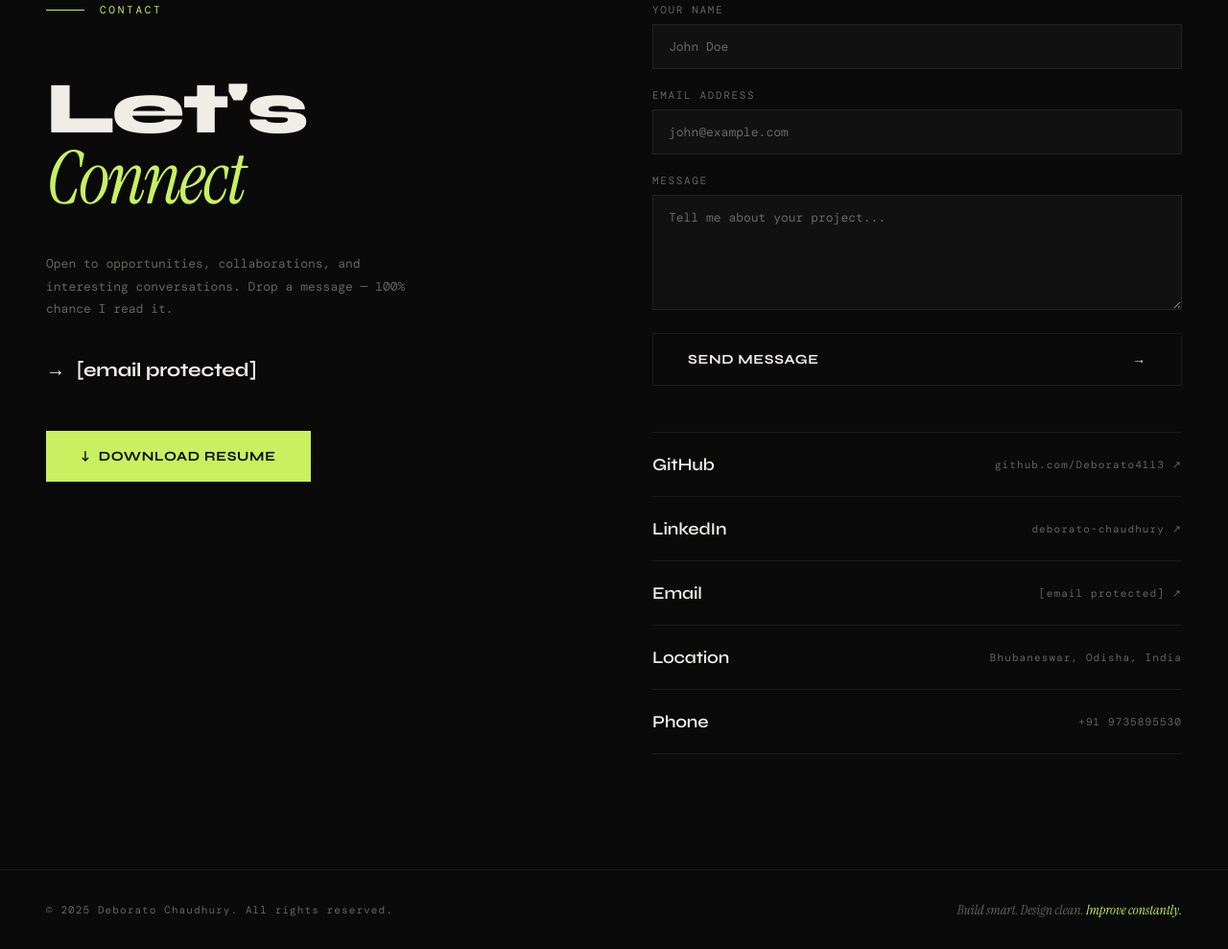
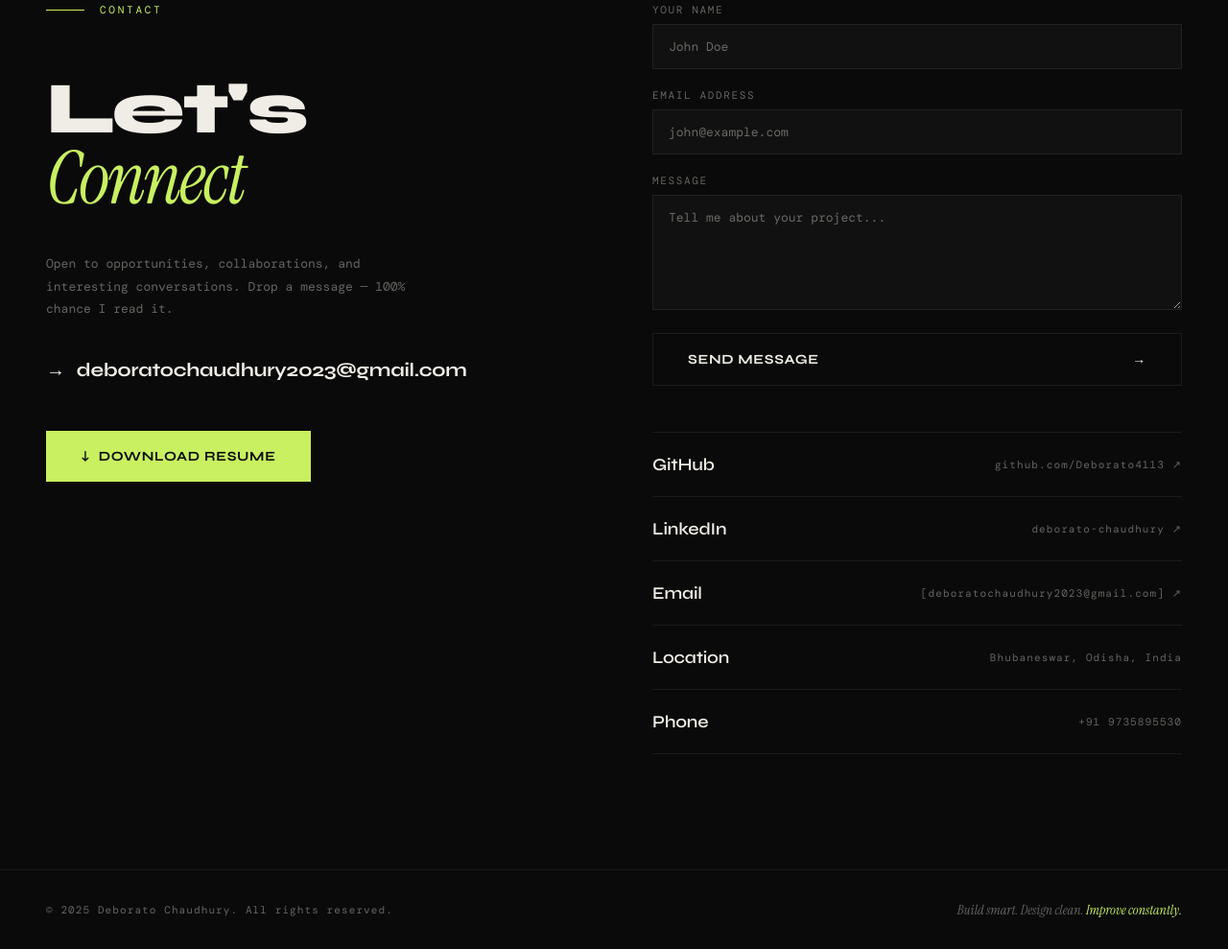
Before and after one commit to Deborato4113/Portfolio-, a plain HTML site: page index.html in a window 1280 px wide. Shown: the part 4092-5081 px from the top of the page at 96% size. Drawn offline with nearby package versions, Linux system fonts and the light colour scheme; a web font is replaced by a local one.

Commit message:
Second commit

```diff
--- a/index.html
+++ b/index.html
@@ -429,8 +429,8 @@
       <div class="section-label">Contact</div>
       <h2 class="contact-heading">Let's<em>Connect</em></h2>
       <p class="contact-tagline">Open to opportunities, collaborations, and interesting conversations. Drop a message — 100% chance I read it.</p>
-      <a href="/cdn-cgi/l/email-protection#92f6f7f0fde0f3e6fdf1faf3e7f6fae7e0eba0a2a0a1d2f5fff3fbfebcf1fdff" class="contact-email-big">
-        <span class="__cf_email__" data-cfemail="412524232e3320352e2229203425293433387371737201262c20282d6f222e2c">[email&#160;protected]</span>
+      <a href="`" class="contact-email-big">
+        deboratochaudhury2023@gmail.com
       </a>
       <br>
       <a href="https://drive.google.com/file/d/1WZBI0G63UYnIHJgwPXjdp9qH7fT8C26Y/view" class="resume-btn magnetic" target="_blank" rel="noopener">
@@ -476,9 +476,9 @@
           </a>
         </li>
         <li>
-          <a href="/cdn-cgi/l/email-protection#254140474a5744514a464d4450414d50575c17151716654248444c490b464a48">
+          <a href="mailto:deboratochaudhury2023@gmail.com">
             <span class="contact-link-name">Email</span>
-            <span class="contact-link-meta"><span class="__cf_email__" data-cfemail="482c2d2a273a293c272b20293d2c203d3a317a787a7b082f25292124662b2725">[email&#160;protected]</span> ↗</span>
+            <span class="contact-link-meta"><span class="__cf_email__" data-cfemail="482c2d2a273a293c272b20293d2c203d3a317a787a7b082f25292124662b2725">[deboratochaudhury2023@gmail.com]</span> ↗</span>
           </a>
         </li>
         <li>
```
